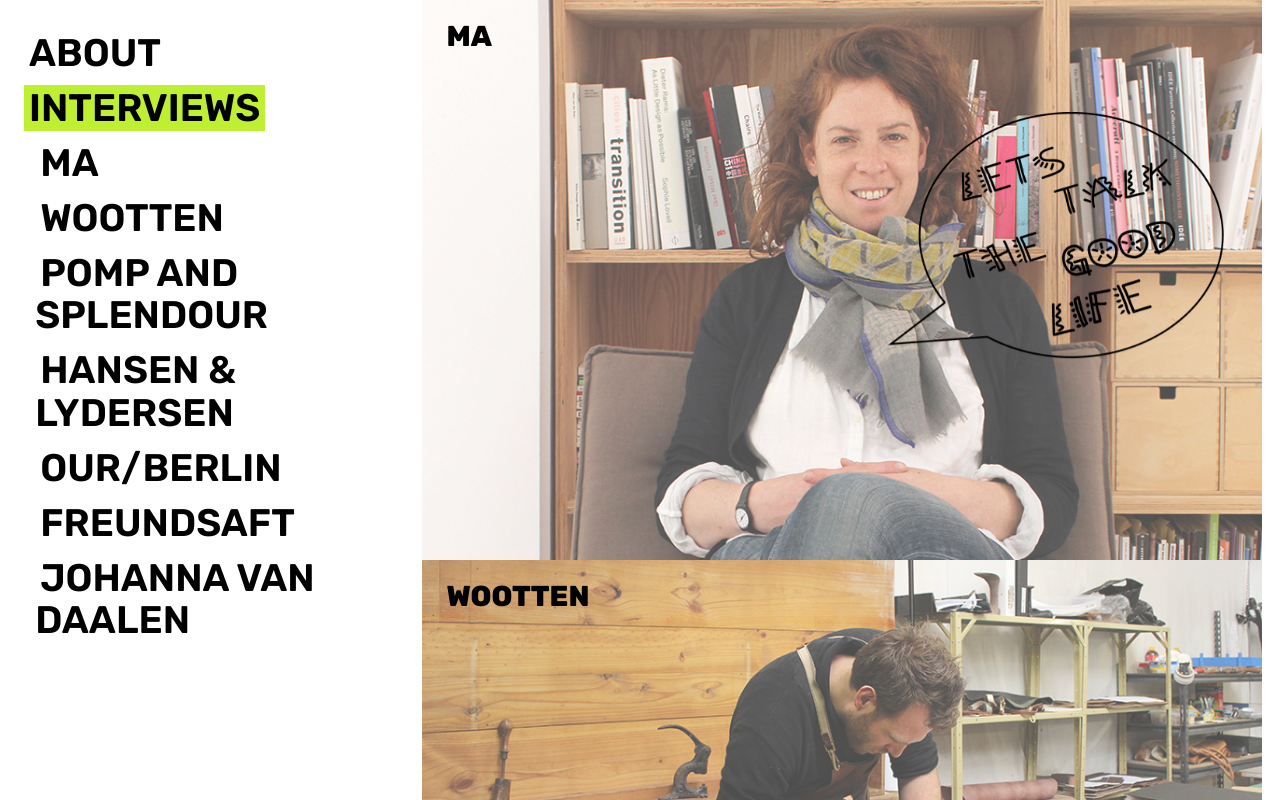
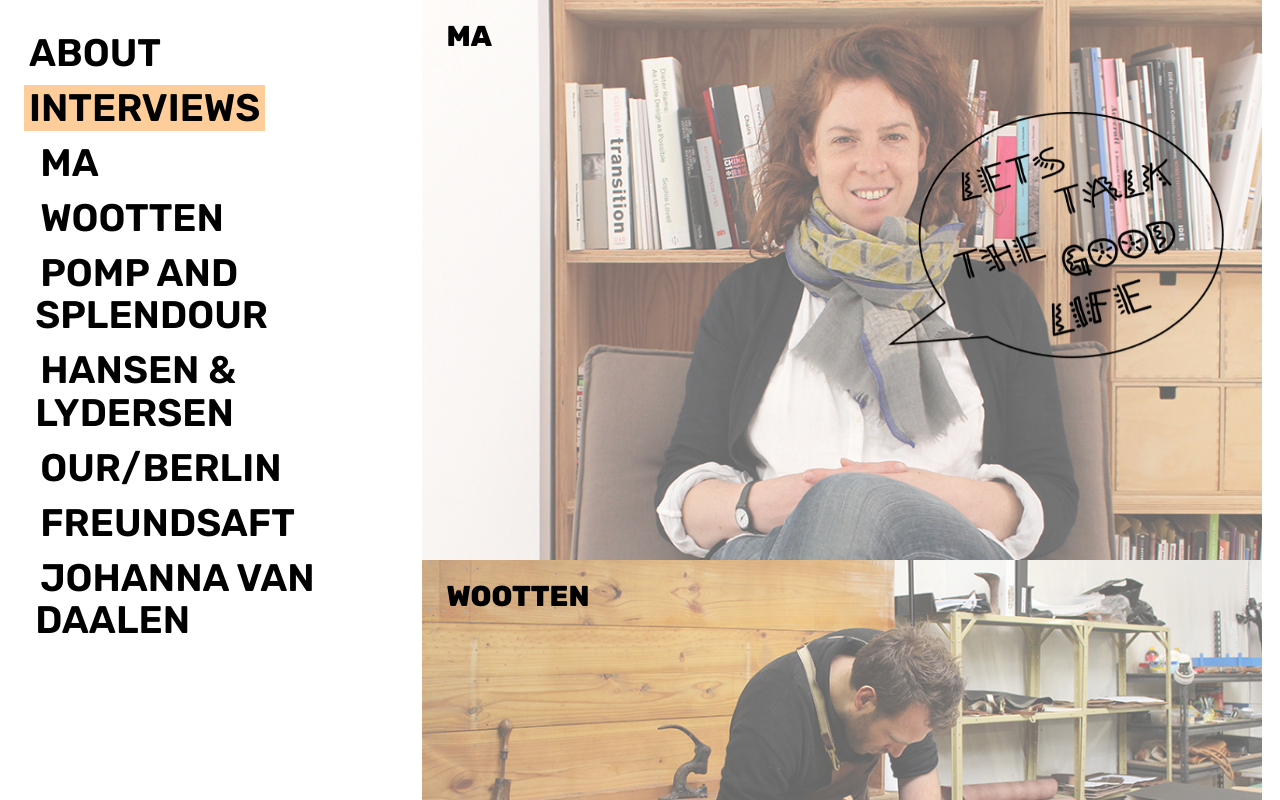
Before and after one commit to janismanini/lets-talk, a Vue app: page / in a window 1280 px wide. Shown: the top 800 px of the page. Built offline with nearby package versions, Linux system fonts and the light colour scheme.

Commit message:
change link colors

```diff
--- a/src/components/MainNav.vue
+++ b/src/components/MainNav.vue
@@ -52,7 +52,7 @@
 
 .nav a:hover,
 .router-link-active:not(.logo__link) {
-  background-color: #beef33;
+  background-color: #ffcd99;
 }
 
 .nav li {
--- a/src/views/Home.vue
+++ b/src/views/Home.vue
@@ -51,11 +51,12 @@
   left: 0;
   width: 100%;
   height: 100%;
-  background-color: rgba(255, 255, 255, 0.3);
+  background-color: rgba(255, 255, 255, 0.4);
 }
 
 .interviews__item a:hover::before {
-  background-color: #beef33;
+  background-color: #ffcd99;
+  mix-blend-mode: luminosity;
 }
 
 .interviews__item h2 {
```
